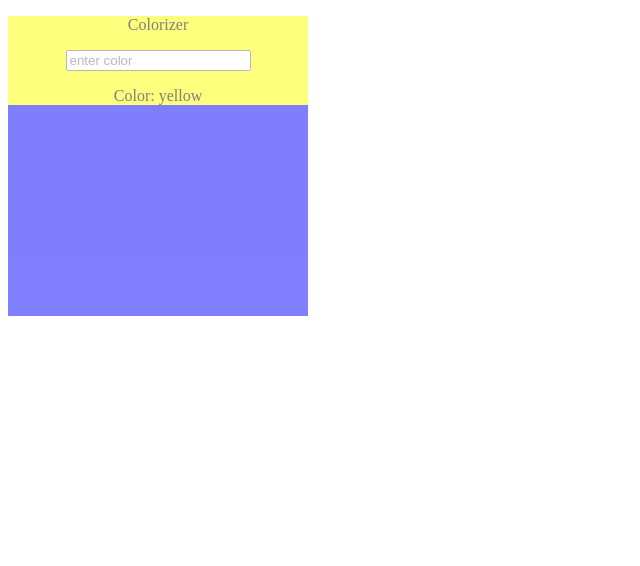
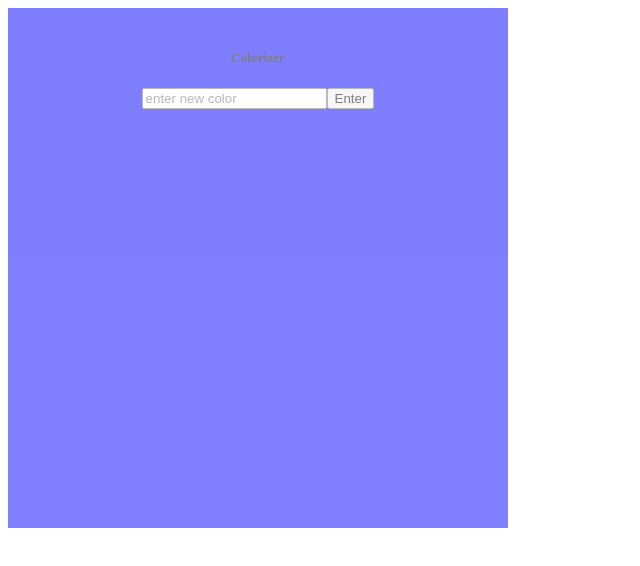
Before and after one commit to davideliason/react_playground, a React (Create React App) app: page / in a window 1280 px wide. Shown: the top 566 px of the page, without its empty margins (0-640 px from the left). Built offline with nearby package versions, Linux system fonts and the light colour scheme; the HTML template or start-up script is replaced by a standard one.

Commit message:
* Colorizer Done * using ref

```diff
--- a/src/App.js
+++ b/src/App.js
@@ -12,15 +12,16 @@ class App extends Component {
   render() {
     var appStyle = {
       backgroundColor : "blue",
-      width: 300,
-      height: 300,
+      width: 500,
+      height: 500,
       opacity: 0.5,
       textAlign: "center",
-      padding: 0,
+      paddingTop: 20
 
     }
     return (
       <div style={appStyle}>
+        <h5>Colorizer</h5>
         <Colorizer />
       </div>
     );
--- a/src/Colorizer.js
+++ b/src/Colorizer.js
@@ -4,12 +4,12 @@ class Colorizer extends React.Component {
 	constructor(props){
 		super(props);
 		this.state = {
-			color: 'yellow',
+			color: '',
 			bgColor: ''
 		}
 
 		this.colorValue = this.colorValue.bind(this);
-		// this.setNewColor = this.setNewColor.bind(this);
+		this.setBGColor = this.setBGColor.bind(this);
 	}
 
 	colorValue(e) {
@@ -18,16 +18,42 @@ class Colorizer extends React.Component {
 		});
 	}
 
+	setBGColor(e) {
+		this.setState({
+			bgColor:this.state.color
+		});
+		this._input.value = "";
+		this._input.focus();
+
+		e.preventDefault();
+	}
+
 
 	render() {
 		var colorizerStyle = {
-			backgroundColor: this.state.color
+			backgroundColor: this.state.bgColor,
+			width: 500,
+			height: 480,
+			padding: 0
+
 		}
+
+		var self = this;
+
 		return (
 				<div style={colorizerStyle}>
-				  <p>Colorizer</p>
-				  <input onChange={this.colorValue} placeholder="enter color" />
-				  <p>Color: {this.state.color}</p>
+				  <form onSubmit={this.setBGColor}>
+				    <input
+				         ref={
+				         	function(el) {
+				         		self._input = el;
+				         	}
+				         }
+				    	 onChange={this.colorValue}
+				    	 placeholder="enter new color">
+				    </input>
+				    <button type="submit">Enter</button>
+				  </form>
 				</div>
 			);
 	}
```
Also changed, not shown: src/img/color_box.png (added), 1 other file (tests, documents, lock files or other folders).
